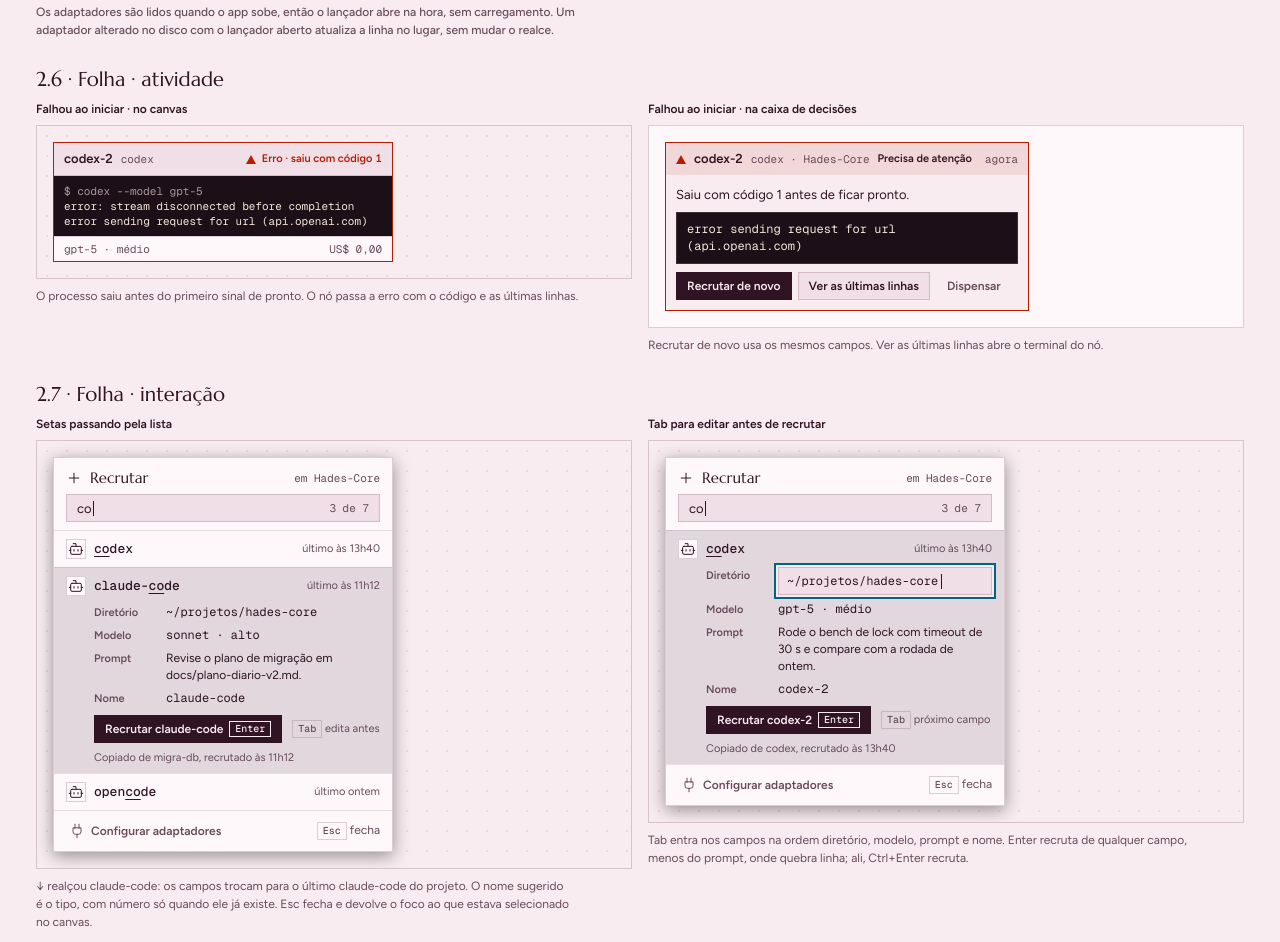
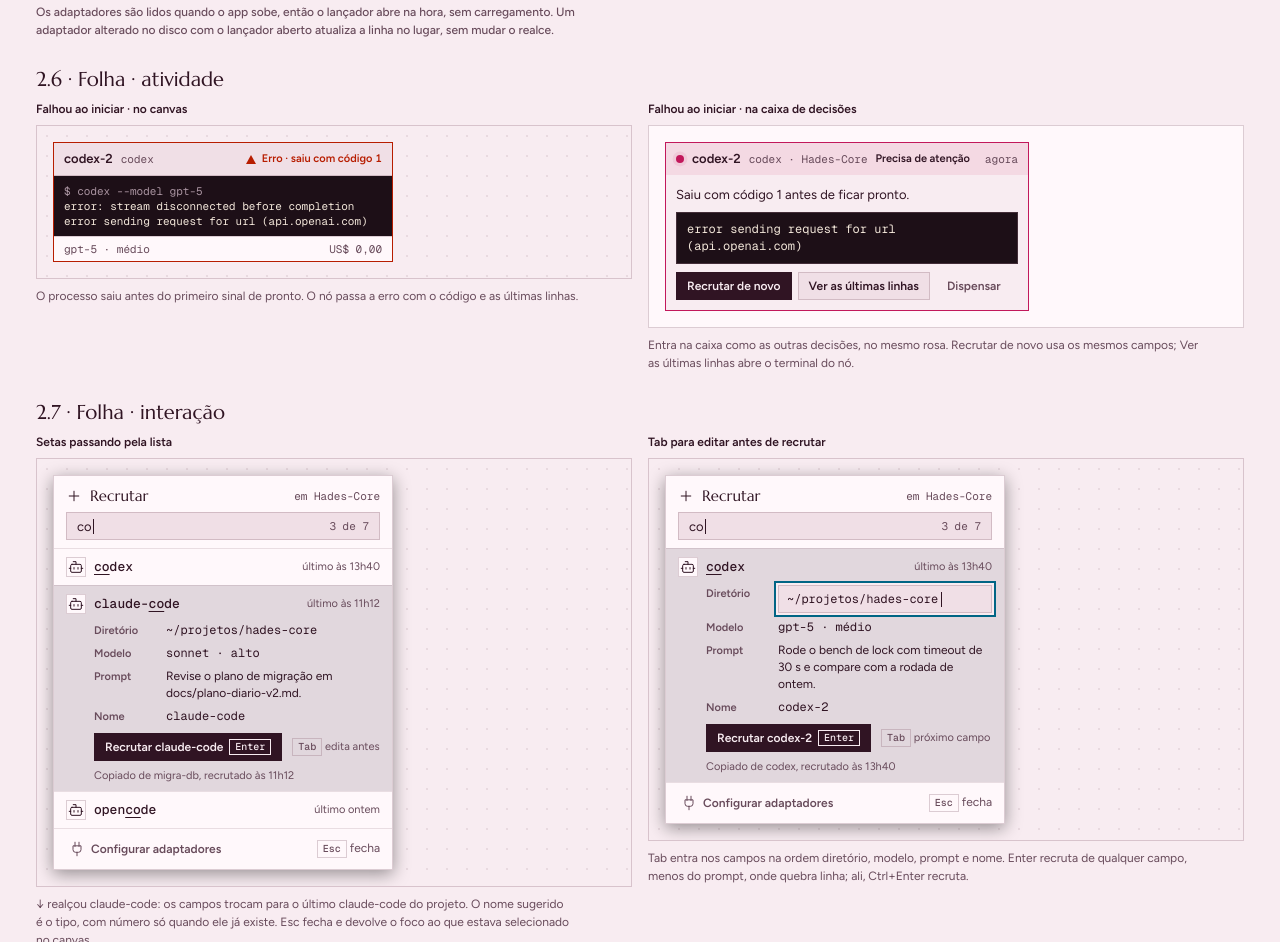
Before and after one commit to The-Hades-Organization/Argos, a plain HTML site: page design/telas/recrutar.html in a window 1280 px wide. Shown: the part 5483-6425 px from the top of the page. Drawn offline with nearby package versions, Linux system fonts and the light colour scheme.

Commit message:
docs: tela Recrutar do Argos aprovada
Falha ao iniciar entra na caixa de decisões no mesmo rosa das outras
decisões, sem variante nova da peça. No campo do prompt, Enter quebra
linha e Ctrl+Enter recruta. Decisões no DESIGN.md e em uso.md.

```diff
--- a/design/telas/recrutar.css
+++ b/design/telas/recrutar.css
@@ -49,9 +49,5 @@
 .flash { box-shadow: 0 0 0 1px var(--info); background: var(--info-bg); padding: 0 4px; margin-inline: -4px; justify-self: start; }
 .launcher .nw { white-space: nowrap; }
 .btn.tool.is-pressed { background: var(--tint-pressed); color: var(--text); }
-/* Precisa de atenção: a decisão de um agente em erro usa a cor de erro, não o rosa de "esperando você" */
-.dec.err { border-color: var(--agent-error); }
-.dec.err .dh { background: var(--danger-bg); }
-.dec.err .dh .st { flex: none; }
 /* O agente que se afasta deixa o contorno de onde estava */
 svg.cables path.mv { stroke: var(--text-muted); stroke-dasharray: 3 3; }
--- a/design/telas/recrutar.html
+++ b/design/telas/recrutar.html
@@ -80,7 +80,7 @@ em segundos ou milissegundos?</div><div class="ft"><span>qwen3-coder · alto</sp
     <h2>2.6 · Folha · atividade</h2>
     <div class="sheet"><figure class="leaf"><figcaption class="lh">Falhou ao iniciar · no canvas</figcaption><div class="spec on-canvas"><div class="in" style="width:340px"><article class="node error" style="width:340px;height:120px"><div class="hd"><span class="nm">codex-2</span><span class="tp">codex</span><span class="st s-error"><span class="tri"></span>Erro · saiu com código 1</span></div><div class="term"><span class="m">$ codex --model gpt-5</span>
 error: stream disconnected before completion
-error sending request for url (api.openai.com)</div><div class="ft"><span>gpt-5 · médio</span><span class="r">US$ 0,00</span></div></article></div></div><p class="ln">O processo saiu antes do primeiro sinal de pronto. O nó passa a erro com o código e as últimas linhas.</p></figure><figure class="leaf"><figcaption class="lh">Falhou ao iniciar · na caixa de decisões</figcaption><div class="spec on-coord"><div class="in" style="width:364px"><div class="dec cur err"><div class="dh"><span class="st s-error"><span class="tri"></span></span><span class="nm">codex-2</span><span class="tp">codex · Hades-Core</span><span class="qkind">Precisa de atenção</span><span class="age">agora</span></div><div class="db"><span class="q">Saiu com código 1 antes de ficar pronto.</span><div class="cmd">error sending request for url (api.openai.com)</div><div class="row"><span class="btn primary">Recrutar de novo</span><span class="btn secondary">Ver as últimas linhas</span><span class="btn ghost">Dispensar</span></div></div></div></div></div><p class="ln">Recrutar de novo usa os mesmos campos. Ver as últimas linhas abre o terminal do nó.</p></figure></div>
+error sending request for url (api.openai.com)</div><div class="ft"><span>gpt-5 · médio</span><span class="r">US$ 0,00</span></div></article></div></div><p class="ln">O processo saiu antes do primeiro sinal de pronto. O nó passa a erro com o código e as últimas linhas.</p></figure><figure class="leaf"><figcaption class="lh">Falhou ao iniciar · na caixa de decisões</figcaption><div class="spec on-coord"><div class="in" style="width:364px"><div class="dec cur"><div class="dh"><span class="dot pulse" style="background:var(--agent-waiting)"></span><span class="nm">codex-2</span><span class="tp">codex · Hades-Core</span><span class="qkind">Precisa de atenção</span><span class="age">agora</span></div><div class="db"><span class="q">Saiu com código 1 antes de ficar pronto.</span><div class="cmd">error sending request for url (api.openai.com)</div><div class="row"><span class="btn primary">Recrutar de novo</span><span class="btn secondary">Ver as últimas linhas</span><span class="btn ghost">Dispensar</span></div></div></div></div></div><p class="ln">Entra na caixa como as outras decisões, no mesmo rosa. Recrutar de novo usa os mesmos campos; Ver as últimas linhas abre o terminal do nó.</p></figure></div>
   </section>
 
   <section>
```
Also changed, not shown: 2 other files.
